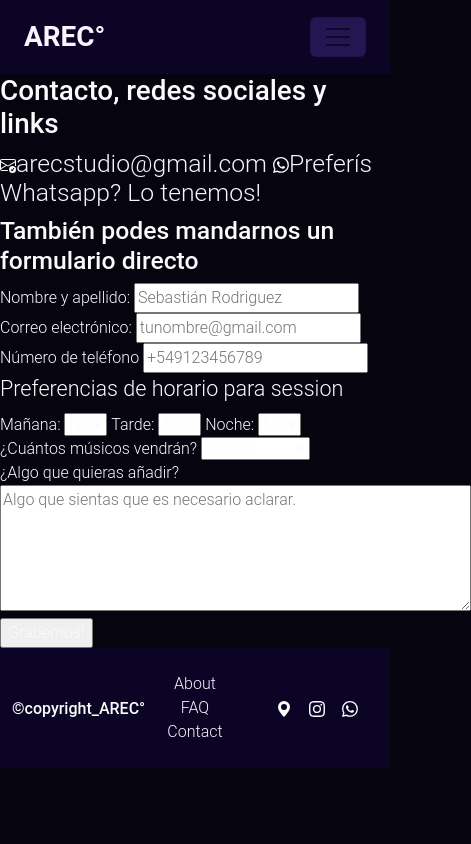
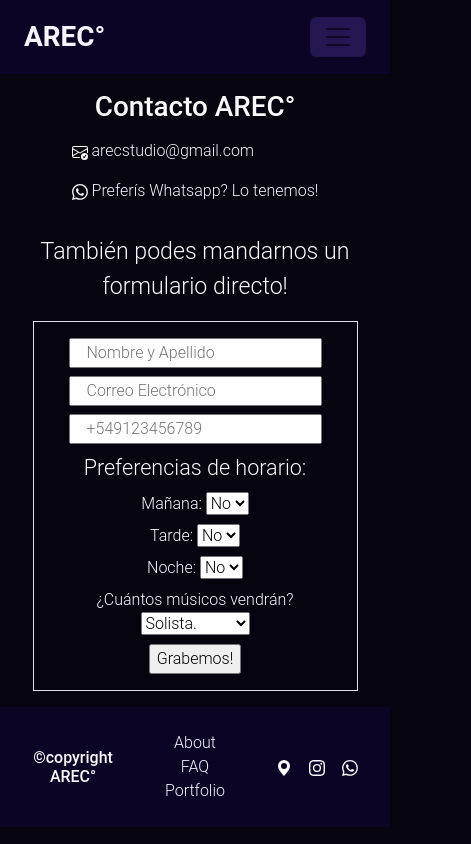
Before and after one commit to AlanSherar/AlanSherar.github.io, a plain HTML site: page pages/contact.html in a window 390 px wide. Shown: the whole page, 471 px wide, since content can reach past the window. Drawn offline with nearby package versions, Linux system fonts and the light colour scheme.

Commit message:
Pag contact.html totalmente responsive bs terminada.

```diff
--- a/css/style.css
+++ b/css/style.css
@@ -1,5 +1,5 @@
 * {
-    color: #FAFBFD;
+    color: #fbfafd;
     font-family: 'Roboto', sans-serif;
     font-weight: 300;
 }
@@ -17,15 +17,16 @@ a {
     text-decoration: none;
     color: #f8f5ff;
 }
-.faq h3{
-    color: black;
+.faq h3, input, select, option, textarea {
+  color: black;
 }
 .faq-q {
-    background-color: #ffffff;
+  background-color: #ffffff;
 }
-.faq-r {
-    color: #f8f5ff;
+.faq-r{
+  color: #f8f5ff;
 }
+
 /* accordion */
 .accordion-button {
     background-color: #ffffff;
@@ -51,7 +52,6 @@ a {
     background-color: #FAFBFD;
     font-weight: bolder;
 }
-
 
 /*
 header, footer, nav, article, ul, section, form, h2, h4{
--- a/pages/contact.html
+++ b/pages/contact.html
@@ -1,6 +1,7 @@
 <!DOCTYPE html>
 <html lang="en">
   <head>
+
     <meta charset="UTF-8">
     <meta http-equiv="X-UA-Compatible" content="IE=edge">
     <meta name="viewport" content="width=device-width, initial-scale=1.0">
@@ -71,69 +72,92 @@
       </nav>
     </header>
 
-    <main>
-        <h1>Contacto, redes sociales y links</h1>
-        <section>
-            <div class="contactLinks">
-                <h2>
-                    <a href="">
+    <main class="text-center">
+      <!-- Titulo Contacto -->
+      <div class="container-fluid row justify-content-center p-0 mx-0 m-3">
+        <h1 class="col p-0 m-0">Contacto AREC°</h1>
+      </div>
+      <!-- Links de Contacto mensajeria -->
+      <section class="row justify-content-center p-0 m-0 mb-3">
+        <!-- gmail -->
+        <div class="col col-auto text-start">
+          <div class=" fs-6 pb-3">
+            <a href="https://mail.google.com/mail/u/0/#inbox" target="_blank">
               <svg xmlns="http://www.w3.org/2000/svg" width="16" height="16" fill="currentColor" class="bi bi-envelope-check" viewBox="0 0 16 16">
                 <path d="M2 2a2 2 0 0 0-2 2v8.01A2 2 0 0 0 2 14h5.5a.5.5 0 0 0 0-1H2a1 1 0 0 1-.966-.741l5.64-3.471L8 9.583l7-4.2V8.5a.5.5 0 0 0 1 0V4a2 2 0 0 0-2-2H2Zm3.708 6.208L1 11.105V5.383l4.708 2.825ZM1 4.217V4a1 1 0 0 1 1-1h12a1 1 0 0 1 1 1v.217l-7 4.2-7-4.2Z"/>
                 <path d="M16 12.5a3.5 3.5 0 1 1-7 0 3.5 3.5 0 0 1 7 0Zm-1.993-1.679a.5.5 0 0 0-.686.172l-1.17 1.95-.547-.547a.5.5 0 0 0-.708.708l.774.773a.75.75 0 0 0 1.174-.144l1.335-2.226a.5.5 0 0 0-.172-.686Z"/>
-                        </svg>arecstudio@gmail.com
+              </svg>
+              arecstudio@gmail.com
             </a>
-                    <a href="">
+          </div>
+        <!-- wpp -->
+          <div class="fs-6 pb-3">
+            <a href="https://web.whatsapp.com" target="_blank">
               <svg xmlns="http://www.w3.org/2000/svg" width="16" height="16" fill="currentColor" class="bi bi-whatsapp" viewBox="0 0 16 16">
                 <path d="M13.601 2.326A7.854 7.854 0 0 0 7.994 0C3.627 0 .068 3.558.064 7.926c0 1.399.366 2.76 1.057 3.965L0 16l4.204-1.102a7.933 7.933 0 0 0 3.79.965h.004c4.368 0 7.926-3.558 7.93-7.93A7.898 7.898 0 0 0 13.6 2.326zM7.994 14.521a6.573 6.573 0 0 1-3.356-.92l-.24-.144-2.494.654.666-2.433-.156-.251a6.56 6.56 0 0 1-1.007-3.505c0-3.626 2.957-6.584 6.591-6.584a6.56 6.56 0 0 1 4.66 1.931 6.557 6.557 0 0 1 1.928 4.66c-.004 3.639-2.961 6.592-6.592 6.592zm3.615-4.934c-.197-.099-1.17-.578-1.353-.646-.182-.065-.315-.099-.445.099-.133.197-.513.646-.627.775-.114.133-.232.148-.43.05-.197-.1-.836-.308-1.592-.985-.59-.525-.985-1.175-1.103-1.372-.114-.198-.011-.304.088-.403.087-.088.197-.232.296-.346.1-.114.133-.198.198-.33.065-.134.034-.248-.015-.347-.05-.099-.445-1.076-.612-1.47-.16-.389-.323-.335-.445-.34-.114-.007-.247-.007-.38-.007a.729.729 0 0 0-.529.247c-.182.198-.691.677-.691 1.654 0 .977.71 1.916.81 2.049.098.133 1.394 2.132 3.383 2.992.47.205.84.326 1.129.418.475.152.904.129 1.246.08.38-.058 1.171-.48 1.338-.943.164-.464.164-.86.114-.943-.049-.084-.182-.133-.38-.232z"/>
-                        </svg>Preferís Whatsapp? Lo tenemos!
+              </svg>
+              Preferís Whatsapp? Lo tenemos!
             </a>
-                </h2>
           </div>
+        </div>
+
       </section>
-        <h2 class="heading">También podes mandarnos un formulario directo</h2>
-            <section>
-            <form action="">
+
+        <p class="container fs-3">También podes mandarnos un formulario directo!</p>
+
+        <!-- Formulario -->
+      <section class="container-fluid row justify-content-center px-0 mx-0 ">
+        <form class="col col-10 border py-3 mb-3" action="">
+          <!-- Nombre completo -->
           <div>
-                    <label for="nombreApellido">Nombre y apellido: </label>
-                    <input type="text" id="nombreApellido" name="nombreCompleto" placeholder="Sebastián Rodriguez">
+            <input class="px-3 mb-2" type="text" id="nombreApellido" name="nombreCompleto" placeholder="Nombre y Apellido" >
           </div>
+          <!-- Email -->
           <div>
-                    <label for="correoElectronico">Correo electrónico: </label>
-                    <input type="email" id="correoElectronico" name="e-mail" placeholder="tunombre@gmail.com">
+            <input class="px-3 mb-2" type="email" id="correoElectronico" name="e-mail" placeholder="Correo Electrónico">
           </div>
+          <!-- Numero -->
           <div>
-                    <label for="telefono">Número de teléfono</label>
-                    <input type="tel" id="telefono" name="numTelefono" placeholder="+549123456789">
+            <input class="px-3 mb-2" type="tel" id="telefono" name="numTelefono" placeholder="+549123456789">
           </div>
-                <fieldset>
-                    <legend>Preferencias de horario para session</legend>
+          <!-- Horarios -->
+          <fieldset class="row justify-content-center p-0 m-0">
+            <legend >Preferencias de horario:</legend>
+            <span class="col col-10 col-md-auto mb-2" >
               <label for="horario">Mañana:</label>
               <select id="horario" name="mañana">
                 <option value="noMañana">No</option>
                 <option value="siMañana">Si</option>
               </select>
+            </span>
+            <span class="col col-10 col-md-auto mb-2" >
               <label for="horario">Tarde:</label>
               <select id="horario" name="Tarde">
                 <option value="noTarde">No</option>
                 <option value="siTarde">Si</option>
               </select>
+            </span>
+            <span class="col col-10 col-md-auto mb-2" >
               <label for="horario">Noche:</label>
               <select id="horario" name="Noche">
                 <option value="noNoche">No</option>
                 <option value="siNoche">Si</option>
               </select>
+            </span>
           </fieldset>
-                <div>
-                    <label for="cantidad">¿Cuántos músicos vendrán?</label>
+          <!-- Cantidad Musicos -->
+          <div class="mb-2">
+            <label class="d-block" for="cantidad">¿Cuántos músicos vendrán?</label>
             <select name="cantidadMusicos" id="cantidad">
               <option value="uno">Solista.</option>
               <option value="dos">Dueto.</option>
               <option value="varios">Más de tres.</option>
             </select>
           </div>
-                <label for="comentario">¿Algo que quieras añadir?</label>
-                <div>
-                    <textarea name="comentarios" id="comentario" cols="50" rows="5" placeholder="Algo que sientas que es necesario aclarar."></textarea>
+          <!-- Extra -->
+          <div class="d-none d-sm-block">
+            <label class="d-block mb-2" for="comentario">¿Algo que quieras añadir?</label>
+            <textarea name="comentarios" id="comentario" cols="35" rows="2" placeholder="Algo que sientas que es necesario aclarar."></textarea>
           </div>
 
           <input type="submit" value="Grabemos!" class="submit">
@@ -144,14 +168,14 @@
     <footer class="container-fluid row py-4 m-0 text-center justify-content-between align-items-center">
       <!-- Copyright -->
       <div class="col col-4 p-0">
-            <h4 class="fs-6 m-0">&copy;copyright_AREC°</h4>
+        <h4 class="fs-6 m-0">&copy;copyright AREC°</h4>
       </div>
       <!-- Nav recomendado -->
       <div class="col col-auto">
         <ul class="navbar-nav">
           <li><a href="./about.html">About</a></li>
           <li><a href="./about.html#faq">FAQ</a></li>
-                <li><a href="./contact.html">Contact</a></li>
+          <li><a href="./portfolio.html">Portfolio</a></li>
         </ul>
       </div>
       <!-- Nav rrss & address -->
```
Also changed, not shown: index.html (+1 -1 lines), pages/about.html (+3 -3 lines), pages/portfolio.html (+1 -1 lines), pages/setup.html (+1 -1 lines). Lines whose indentation alone changed are shown as unchanged.
